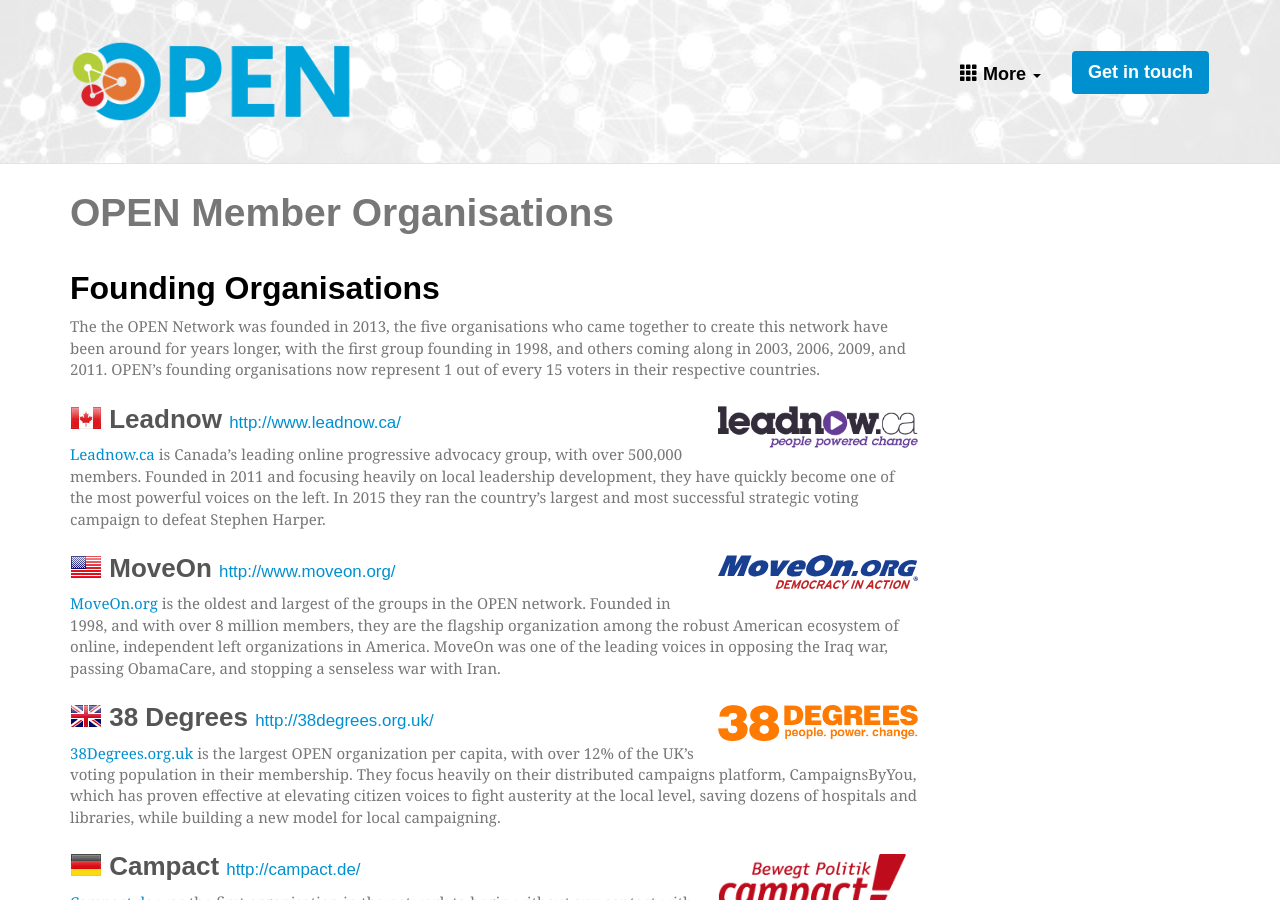
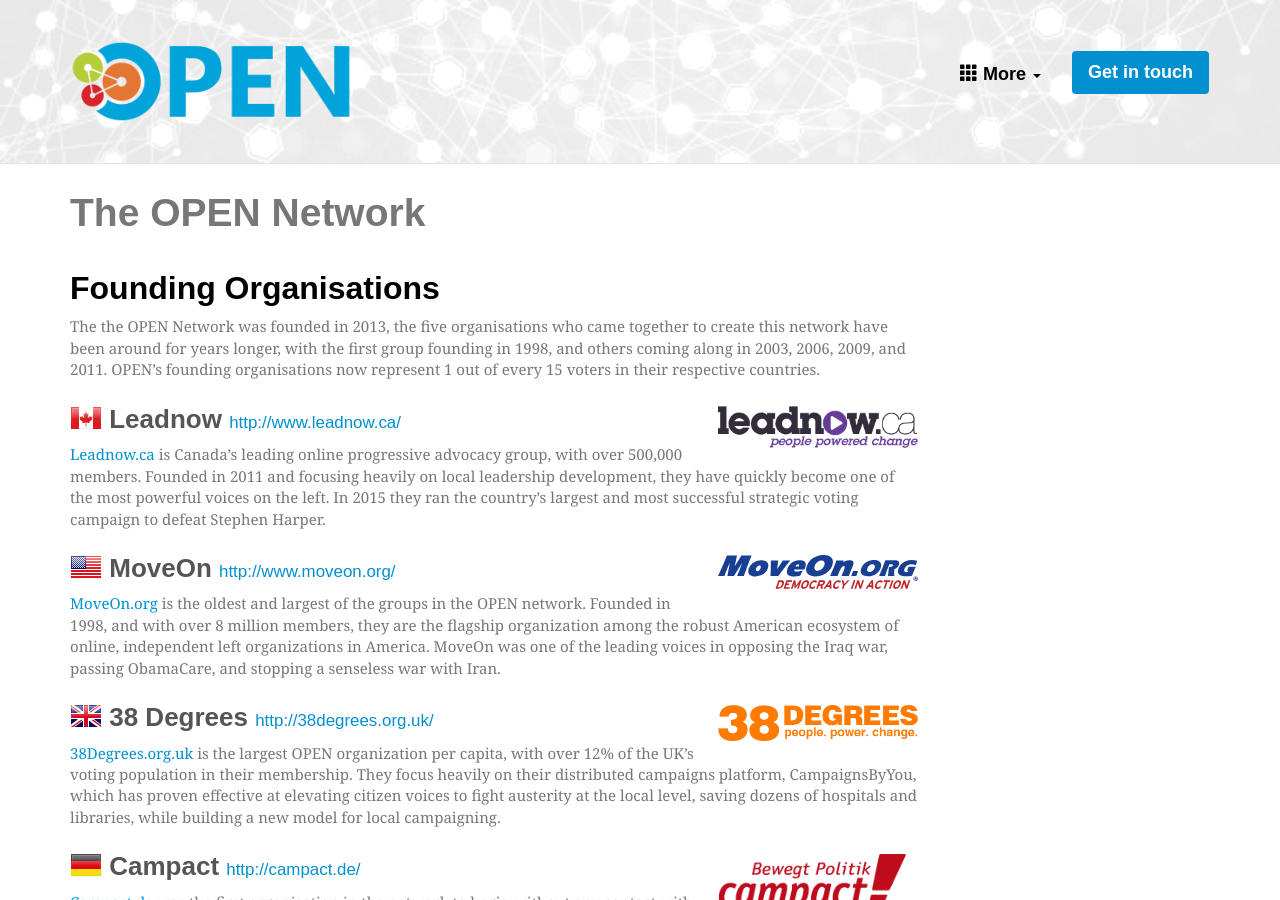
Before and after one commit to the-open/www.the-open.net, a Jekyll site: the page built from organizations.html, in a window 1280 px wide and 900 px high. Built offline with Jekyll 4.4.1, drawn with Linux system fonts in a browser that asks for light colours; some web fonts are replaced; comment, search, counter and statistics services are not loaded; some of the changed lines change nothing that is shown.

Commit message:
only 2 sections for member orgs

```diff
--- a/organizations.html
+++ b/organizations.html
@@ -1,7 +1,7 @@
 ---
 layout: sidebar
 add_facebook: true
-title: OPEN Member Organisations
+title: The OPEN Network
 ---
 <a name="about"></a>
 <h2>
@@ -17,21 +17,6 @@
   {% endif %}
 {% endfor %}
 
-{% comment %}
-<h2>
-  Full Members
-</h2>
-<p>
-  Organisations that are established along the same guiding principals as OPEN&rsquo;s founding organisations, which reach a certain threshold of membership size, organisational maturity and financial stability, can be considered for full membership, and are admitted based on a vote of our Core Group, which is made up of representatives from the other member organisations.
-</p>
-
-{% for org in site.data.orgs %}
-  {% if org.category == 'full' %}
-    {% include orgblurb.html %}
-  {% endif %}
-{% endfor %}
-{% endcomment %}
-
 <hr>
 <h2>
   Startup Organisations
@@ -45,22 +30,6 @@
     {% include orgblurb.html %}
   {% endif %}
 {% endfor %}
-
-{% comment %}
-<hr>
-<h2>
-  Pre-Launch Organisations
-</h2>
-<p>
-  Pre-Launch Organisations are groups we&rsquo;re working with to help them get started. A successful launch means having a team with executive leadership, a plan for how this organisation will make an impact, a legal entity, fundraising capabilities, and the technology and tools needed to organise. Groups on this list are either coming soon, or have just launched, and are awaiting recognition from the Core Group to move into the &ldquo;Startup&rdquo; cohort.
-</p>
-
-{% for org in site.data.orgs %}
-  {% if org.category == 'prelaunch' %}
-    {% include orgblurb.html %}
-  {% endif %}
-{% endfor %}
-{% endcomment %}
 
 <hr>
 <h2>Defining an OPEN Organisation</h2>
```
